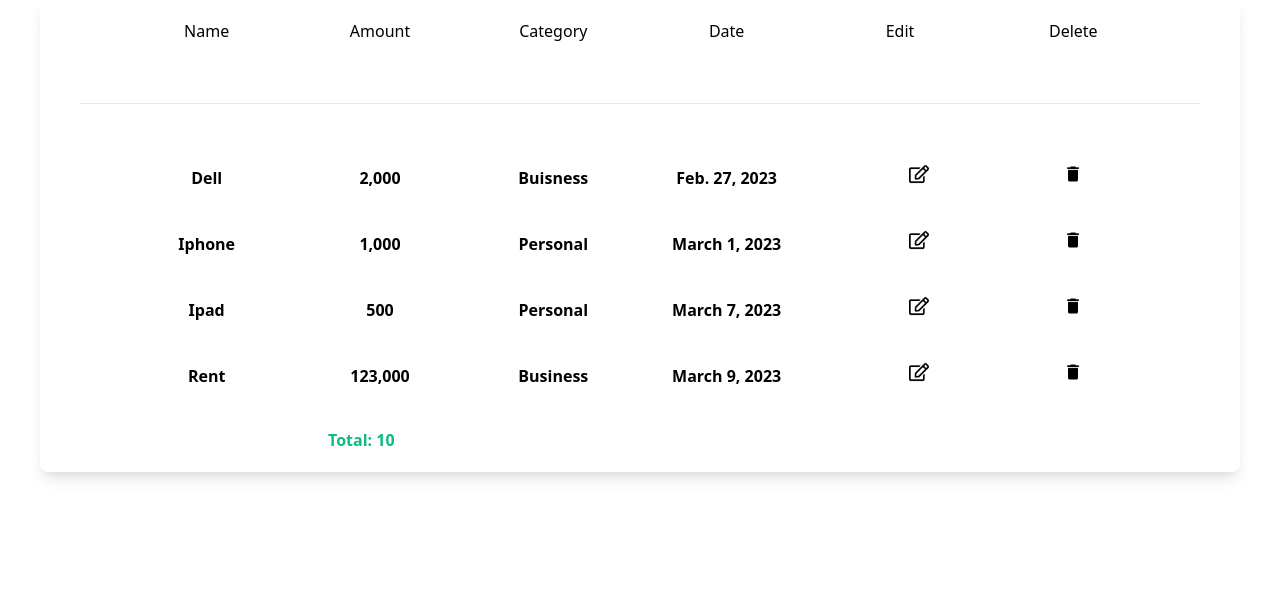
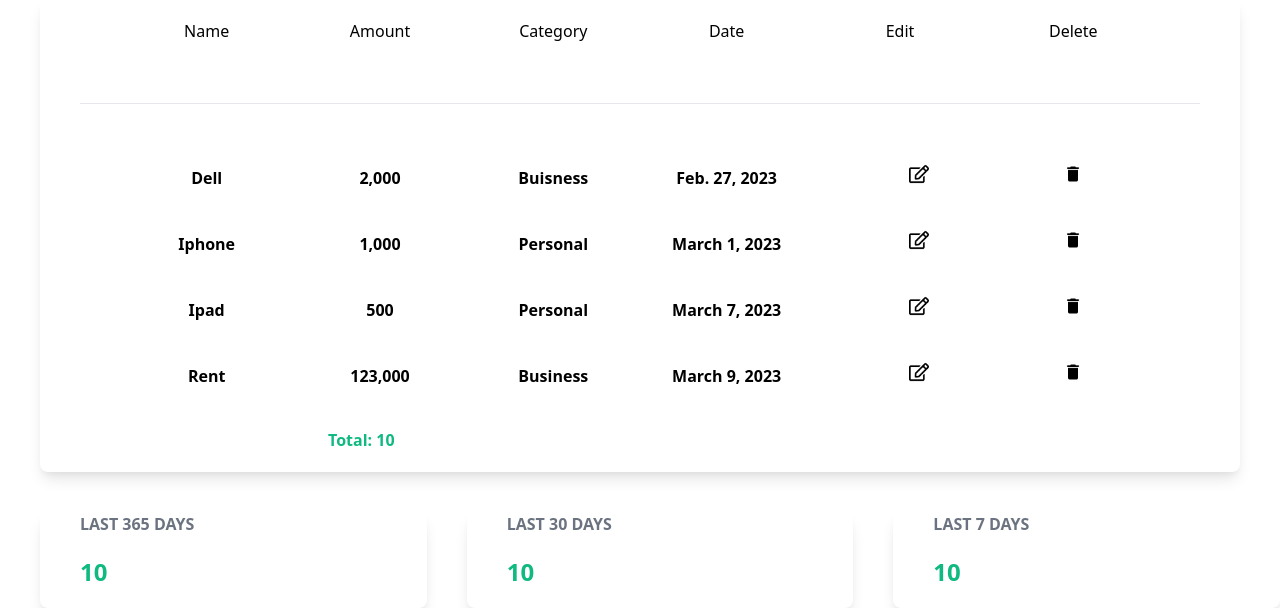
Before and after one commit to PiotrWirth/Expense_Tracker, a Django app: template expense/tracker/templates/tracker/index.html in a window 1280 px wide. Shown: the part 441-1049 px from the top of the page. Before the commit the page ends 920 px from the top, so only its background shows below. Run offline with Django 4.2, Linux system fonts and the light colour scheme; data comes from the database, SQL or seed files in the repository; the template is opened without the code that fills it: values that come from a table or form of the project are taken from there, most other values are stand-ins (such as "Sample title", 1, 10 or a date in 2020); style sheets or scripts are compiled from the project's sources.

Commit message:
Added and styled yearly, monthly and weekly expenses to the index page

```diff
--- a/expense/tracker/templates/tracker/index.html
+++ b/expense/tracker/templates/tracker/index.html
@@ -72,4 +72,29 @@
 
     </div>
 
+
+    <div class='flex'>
+        <div class='w-1/3 shadow-lg ml-10 rounded-lg'>
+            <h1 class='ml-10 font-bold text-gray-500'>LAST 365 DAYS</h1>
+            <h1 class='ml-10 my-5 text-2xl text-green-500 font-bold'>
+                {{ yearly_sum.amount__sum | intcomma}}
+            </h1>
+        </div>
+
+        <div class='w-1/3 shadow-lg ml-10 rounded-lg'>
+            <h1 class='ml-10 font-bold text-gray-500'>LAST 30 DAYS</h1>
+            <h1 class='ml-10 my-5 text-2xl text-green-500 font-bold'>
+                {{ monthly_sum.amount__sum | intcomma}}
+            </h1>
+        </div>
+
+        <div class='w-1/3 shadow-lg ml-10 rounded-lg'>
+            <h1 class='ml-10 font-bold text-gray-500'>LAST 7 DAYS</h1>
+            <h1 class='ml-10 my-5 text-2xl text-green-500 font-bold'>
+                {{ weekly_sum.amount__sum | intcomma}}
+            </h1>
+        </div>
+    </div>
+
+
 {% endblock content %}
--- a/expense/tracker/views.py
+++ b/expense/tracker/views.py
@@ -17,15 +17,15 @@
 
 
     last_year = datetime.date.today() - datetime.timedelta(days=365)
-    data = Expense.objects.filter(date__qt=last_year)
+    data = Expense.objects.filter(date__gt=last_year)
     yearly_sum = data.aggregate(Sum('amount'))
 
     last_month = datetime.date.today() - datetime.timedelta(days=30)
-    data = Expense.objects.filter(date__qt=last_month)
+    data = Expense.objects.filter(date__gt=last_month)
     monthly_sum = data.aggregate(Sum('amount'))
 
     last_week = datetime.date.today() - datetime.timedelta(days=7)
-    data = Expense.objects.filter(date__qt=last_week)
+    data = Expense.objects.filter(date__gt=last_week)
     weekly_sum = data.aggregate(Sum('amount'))
 
     expense_form = ExpenseForm()
```
